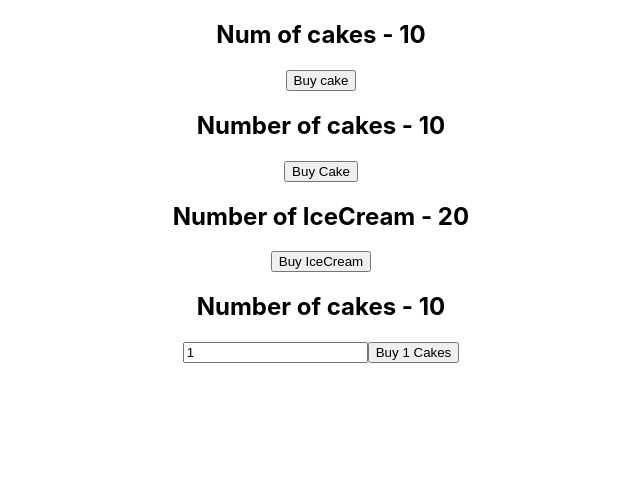
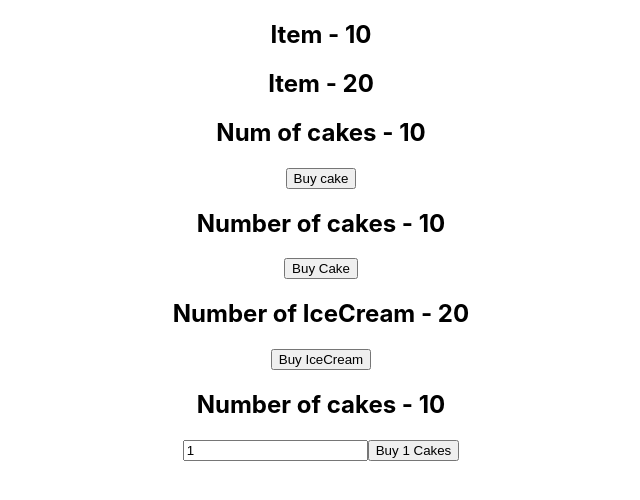
Before and after one commit to RazzSunuwar/React-Redux-Practice, a React (Create React App) app in the folder react-redux-demo/: page / in a window 1280 px wide. Shown: the top 500 px of the page, without its empty margins (319-959 px from the left). Built offline with nearby package versions, Linux system fonts and the light colour scheme.

Commit message:
mapDispatchToProps

```diff
--- a/react-redux-demo/src/App.js
+++ b/react-redux-demo/src/App.js
@@ -6,11 +6,14 @@ import CakeContainer from './components/CakeContainer';
 import HooksCakeContainer from './components/HooksCakeContainer';
 import IceCreamContainer from './components/IceCreamContainer';
 import NewCakeContainer from './components/NewCakeContainer';
+import ItemContainer from './components/ItemContainer';
 
 function App() {
   return (
     <Provider store = { store }>
       <div className="App">
+        <ItemContainer cake />
+        <ItemContainer />
         <HooksCakeContainer />
         <CakeContainer />
         <IceCreamContainer />
--- /dev/null
+++ b/react-redux-demo/src/components/ItemContainer.js
@@ -0,0 +1,23 @@
+import React from 'react';
+import { connect } from 'react-redux';
+
+
+function ItemContainer(props) {
+    return (
+        <div>
+            <h2>Item - {props.item}</h2>
+        </div>
+    );
+};
+
+const mapStateToProps = (state, ownProps) => {
+    const itemState = ownProps.cake
+    ? state.cake.numOfCakes
+    : state.iceCream.numOfIceCreams
+
+    return {
+        item: itemState
+    }
+}
+
+export default connect(mapStateToProps) (ItemContainer);
```
